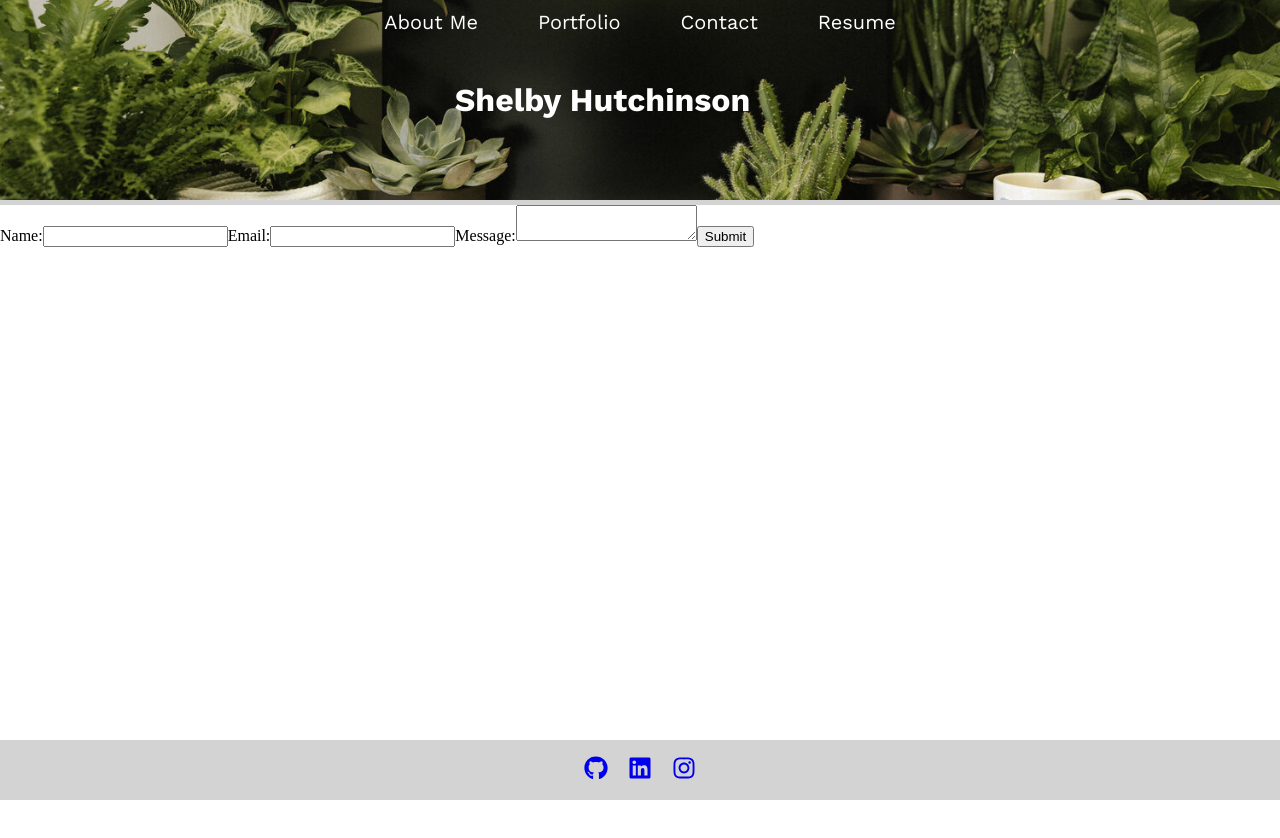
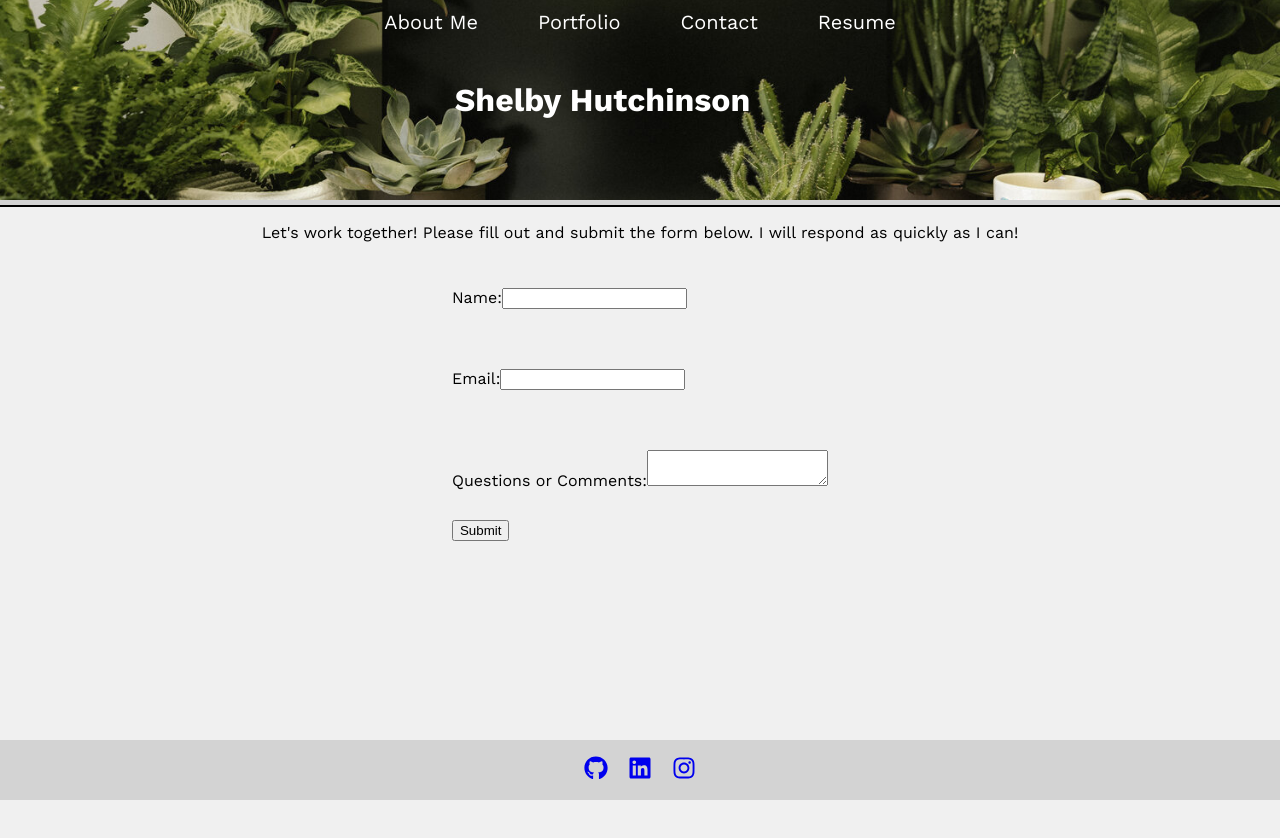
Before and after one commit to shhutc18/React-Portfolio, a React (Vite) app: page /contact in a window 1280 px wide. Shown: the top 838 px of the page. Before the commit the page ends 800 px from the top, so only its background shows below. Built offline with nearby package versions, Linux system fonts and the light colour scheme.

Commit message:
created correct contact form and prompts

```diff
--- a/src/components/Contact.jsx
+++ b/src/components/Contact.jsx
@@ -5,41 +5,67 @@ const Contact = () => {
   const [email, setEmail] = useState('');
   const [message, setMessage] = useState('');
 
+  const formFieldStyle = { marginBottom: '30px' };
+  const formContainerStyle = {
+    display: 'flex',
+    flexDirection: 'column',
+    alignItems: 'center',
+    height: '100vh',
+    backgroundColor: '#f0f0f0',
+    fontFamily: "'Work Sans', sans-serif",
+    borderTop: '2px solid black',
+  };
+  const inputStyle = { marginTop: '30px'}; // Add this
+
   const handleSubmit = (event) => {
     event.preventDefault();
     // Handle form submission here
   };
 
   return (
+    <div style={formContainerStyle}>
+      <p>Let's work together! Please fill out and submit the form below. I will respond as quickly as I can!</p>
       <form onSubmit={handleSubmit}>
+        <div style={formFieldStyle}>
           <label>
             Name:
             <input
+              style={inputStyle} // Add this
               type="text"
               value={name}
               onChange={(e) => setName(e.target.value)}
               required
             />
           </label>
+        </div>
+        <div style={formFieldStyle}>
           <label>
             Email:
             <input
+              style={inputStyle} // Add this
               type="email"
               value={email}
               onChange={(e) => setEmail(e.target.value)}
               required
+              pattern="[a-z0-9._%+-]+@[a-z0-9.-]+\.[a-z]{2,}$"
+              title="Please enter a valid email address."
             />
           </label>
+        </div>
+        <div style={formFieldStyle}>
           <label>
-        Message:
+            Questions or Comments:
             <textarea
+              style={inputStyle} // Add this
               value={message}
               onChange={(e) => setMessage(e.target.value)}
               required
             />
           </label>
+        </div>
         <input type="submit" value="Submit" />
       </form>
+    </div>
   );
 };
 
```
Lines whose indentation alone changed are shown as unchanged.
